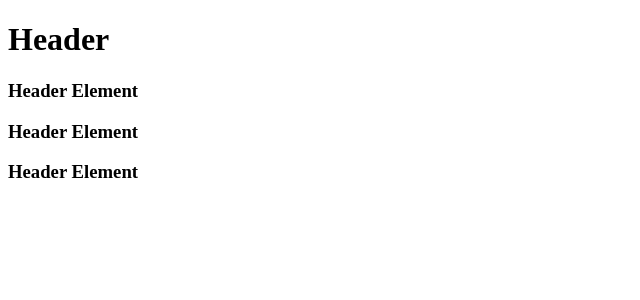
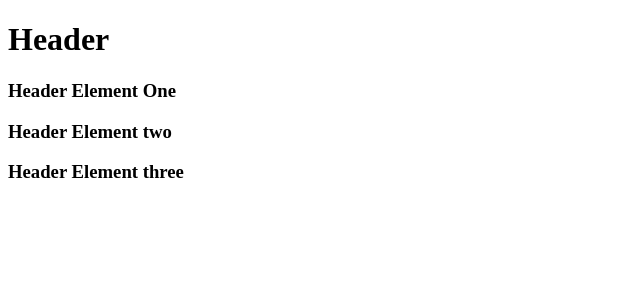
Before and after one commit to ayushdev351/Snippets, a React (Vite) app in the folder 2/: page / in a window 1280 px wide. Shown: the top 300 px of the page, without its empty margins (0-640 px from the left). Built offline with nearby package versions, Linux system fonts and the light colour scheme.

Commit message:
passing attributes

```diff
--- a/2/App.js
+++ b/2/App.js
@@ -7,17 +7,17 @@ const Header = () => {
     return(
         <div>
             <h1>Header</h1>
-            <HeaderElement/>
-            <HeaderElement/>
-            <HeaderElement/>
+            <HeaderElement name = "One"/>
+            <HeaderElement name = "two"/>
+            <HeaderElement name = "three"/>
         </div>
     )
 }
 
-const HeaderElement = () => {
+const HeaderElement = (props) => {
     return(
         <div>
-            <h3>Header Element</h3>
+            <h3>Header Element {props.name}</h3>
         </div>
     )
 }
```
